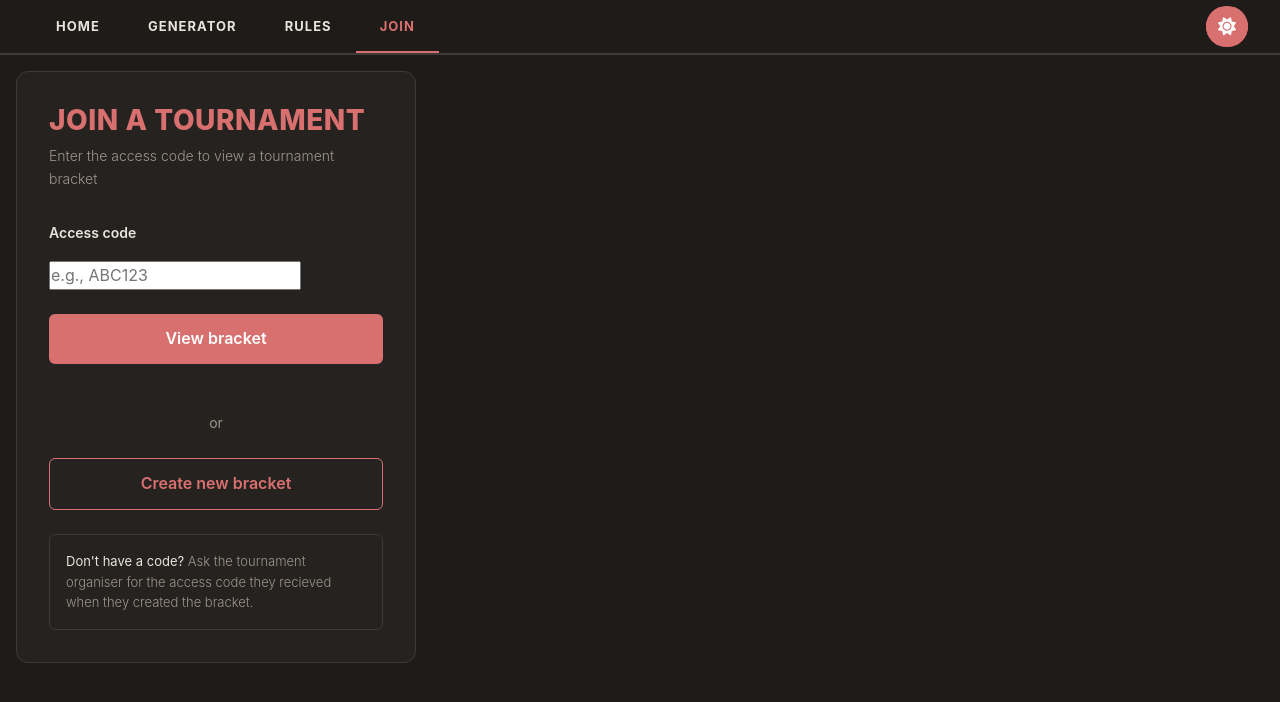
After one commit to CarlySo132/L3-Computer-Science-Project, a Flask app: page /join in a window 1280 px wide. The commit adds this page. Shown: the top 702 px of the page. Run offline with Flask 3, Linux system fonts and the light colour scheme.

Commit message:
Join-Code-Form Version 1
This is a form to allow users to view existing brackets by other users through a code. There are options to for users to instead make their own bracket.

```diff
--- a/app.py
+++ b/app.py
@@ -1,4 +1,5 @@
 import math
+
 from flask import Flask, redirect, render_template, request, url_for
 from flask_sqlalchemy import SQLAlchemy
 
@@ -160,6 +161,10 @@ def badminton():
 def football():
     return render_template('football.html')
 
+@app.route("/join")
+def join():
+    return render_template('join.html')
+
 if __name__ == "__main__":
     app.run(debug=True)
 
--- a/static/style.css
+++ b/static/style.css
@@ -689,3 +689,135 @@ p {
   color: var(--green);
   font-weight: 700;
 }
+
+/* CSS FOR JOIN-CODE FORM */
+.join-cointainer  {
+  display: flex;
+  justify-content: center;
+  align-items: center;
+  min-height: 60vh;
+  padding: 2rem 1rem;
+}
+
+.join-card  {
+  align-items: center;
+  background: var(--card);
+  border: 1px solid var(--border);
+  border-radius: 12px;
+  padding: 2rem;
+  max-width: 400px;
+  width: 100%;
+}
+
+.join-card h1 {
+  font-size: 28px;
+  color: var(--accent);
+  margin-bottom: 0.5rem;
+  border: none;
+  padding: 0;
+  display: block;
+}
+
+.join-subtitle  {
+  color: var(--muted);
+  margin-bottom: 2rem;
+  font-size: 14px;
+}
+
+.join-form  {
+  margin-bottom: 2rem;
+}
+
+.form-group {
+  margin-bottom: 1.5rem;
+}
+
+.form-group label {
+  display: block;
+  color: var(--text);
+  font-weight: 600;
+  margin-bottom: 1rem;
+  font-size: 14px;
+}
+
+.code-input {
+  width: 100%;
+  padding: 12px;
+  background: var(--bg);
+  border: 1px solid var(--border);
+  border-radius: 6px;
+  color: var(--text);
+  text-transform: uppercase;
+  letter-spacing: 2px;
+  font-size: 20px;
+  font-weight: 600;
+  text-align: center;
+  transition: border-color 0.3s ease;
+}
+
+.code-input:focus {
+  outline: none;
+  border-color: var(--accent);
+}
+
+.btn-primary  {
+  width: 100%;
+  padding: 12px;
+  background: var(--accent);
+  color: white;
+  border: none;
+  border-radius: 6px;
+  font-weight: 600;
+  cursor: pointer;
+  transition: opacity 0.2s ease;
+  margin-bottom: 1rem;
+}
+
+.btn-primary:hover  {
+  opacity: 0.9;
+}
+
+.divider  {
+  text-align: center;
+  color: var(--muted);
+  margin: 1.5rem 0;
+  font-size: 14px;
+}
+
+.btn-secondary  {
+  display: block;
+  width: 100%;
+  padding: 12px;
+  background: transparent;
+  color: var(--accent);
+  border: 1px solid var(--accent);
+  border-radius: 6px;
+  font-weight: 600;
+  text-align: center;
+  text-decoration: none;
+  cursor: pointer;
+  transition: all 0.2s ease;
+}
+
+.btn-secondary:hover  {
+  background-color: var(--accent);
+  color: white;
+}
+
+.join-info  {
+  background: var(--surface);
+  border: 1px solid var(--border);
+  border-radius: 6px;
+  padding: 1rem;
+  margin-top: 1.5rem;
+}
+
+.join-info p  {
+  font-size: 13px;
+  margin: 0;
+  color: var(--muted);
+}
+
+.join-info strong{
+  color: var(--text);
+}
--- a/templates/base.html
+++ b/templates/base.html
@@ -15,6 +15,7 @@
             <li><a href="{{ url_for( 'index' )}}"{% if request.endpoint == 'index' %} class="active"{% endif %}>Home</a></li>
             <li><a href="{{ url_for('bracket')}}"{% if request.endpoint == 'bracket' %} class="active"{% endif %}>Generator</a></li>
             <li><a href="{{ url_for('rules')}}"{% if request.endpoint == 'rules' %} class="active"{% endif %}>Rules</a></li>
+            <li><a href="{{ url_for('join')}}"{% if request.endpoint == 'join' %} class="active"{% endif %}>Join</a></li>
         </ul>
         <div class="theme-button-wrapper" id="theme-toggle">
            <button class="theme-icon-btn" id="icon-btn" onclick="toggleExpand()">
--- /dev/null
+++ b/templates/join.html
@@ -0,0 +1,36 @@
+{% extends 'base.html' %}
+
+{% block content %}
+<div class="join-container">
+    <div class="join-card">
+        <h1>Join a Tournament</h1>
+        <p class="join-subtitle">Enter the access code to view a tournament bracket</p>
+
+        <form method="POST" action="{{ url_for('bracket') }}" class="join-form">
+            <div class="form-group">
+                <label for="access_code">Access code</label>
+                <input
+                    type="text"
+                    id="access_code"
+                    name="access_code"
+                    placeholder="e.g., ABC123"
+                    maxlength="6"
+                    required
+                    class="code input"
+                >
+            </div>
+
+            <button type="sumbit" class="btn-primary">View bracket</button>
+        </form>
+
+        <div class="divider">or</div>
+
+        <a href="{{ url_for('bracket') }}" class="btn-secondary">Create new bracket</a>
+
+        <div class="join-info">
+            <p><strong>Don't have a code?</strong> Ask the tournament organiser for the access code they recieved when they created the bracket.</p>
+        </div>
+    </div>
+</div>
+
+{% endblock %}
```
